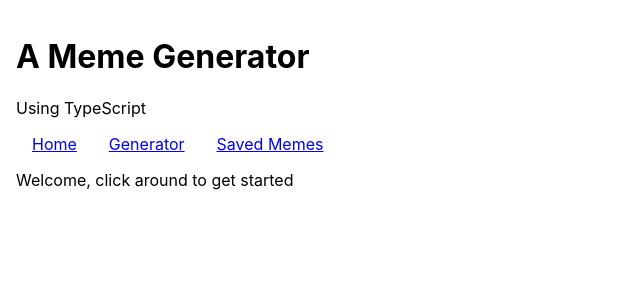
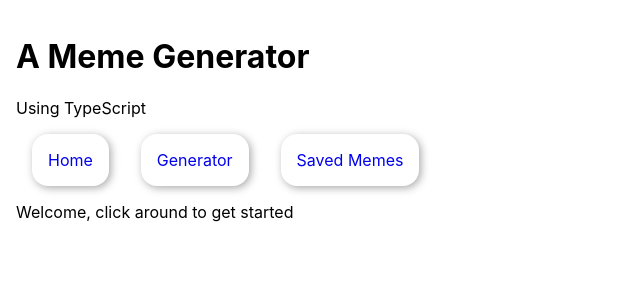
Before and after one commit to monshan/ts_memes, a React (Create React App) app: page / in a window 1280 px wide. Shown: the top 300 px of the page, without its empty margins (0-640 px from the left). Built offline with nearby package versions, Linux system fonts and the light colour scheme.

Commit message:
Add box shadow and class name to nav links

```diff
--- a/src/App/App.css
+++ b/src/App/App.css
@@ -12,9 +12,16 @@
 
 nav {
   display: flex;
-
 }
 
-nav > * {
+.nav-link {
   margin: 0 1rem;
+  text-decoration: none;
+  padding: 1rem;
+  box-shadow: 2px 2px 0.5rem darkgray;
+  border-radius: 1rem;
 }
+
+.nav-link:visited {
+  color: inherit;
+}
--- a/src/App/App.tsx
+++ b/src/App/App.tsx
@@ -25,9 +25,9 @@ const App:FC = () => {
         <h1>A Meme Generator</h1>
         <p>Using TypeScript</p>
         <nav>
-          <NavLink to="/">Home</NavLink>
-          <NavLink to="/generator">Generator</NavLink>
-          <NavLink to="/saved_memes">Saved Memes</NavLink>
+          <NavLink to="/" className="nav-link">Home</NavLink>
+          <NavLink to="/generator" className="nav-link">Generator</NavLink>
+          <NavLink to="/saved_memes" className="nav-link">Saved Memes</NavLink>
         </nav>
       </header>
       <main>
```
